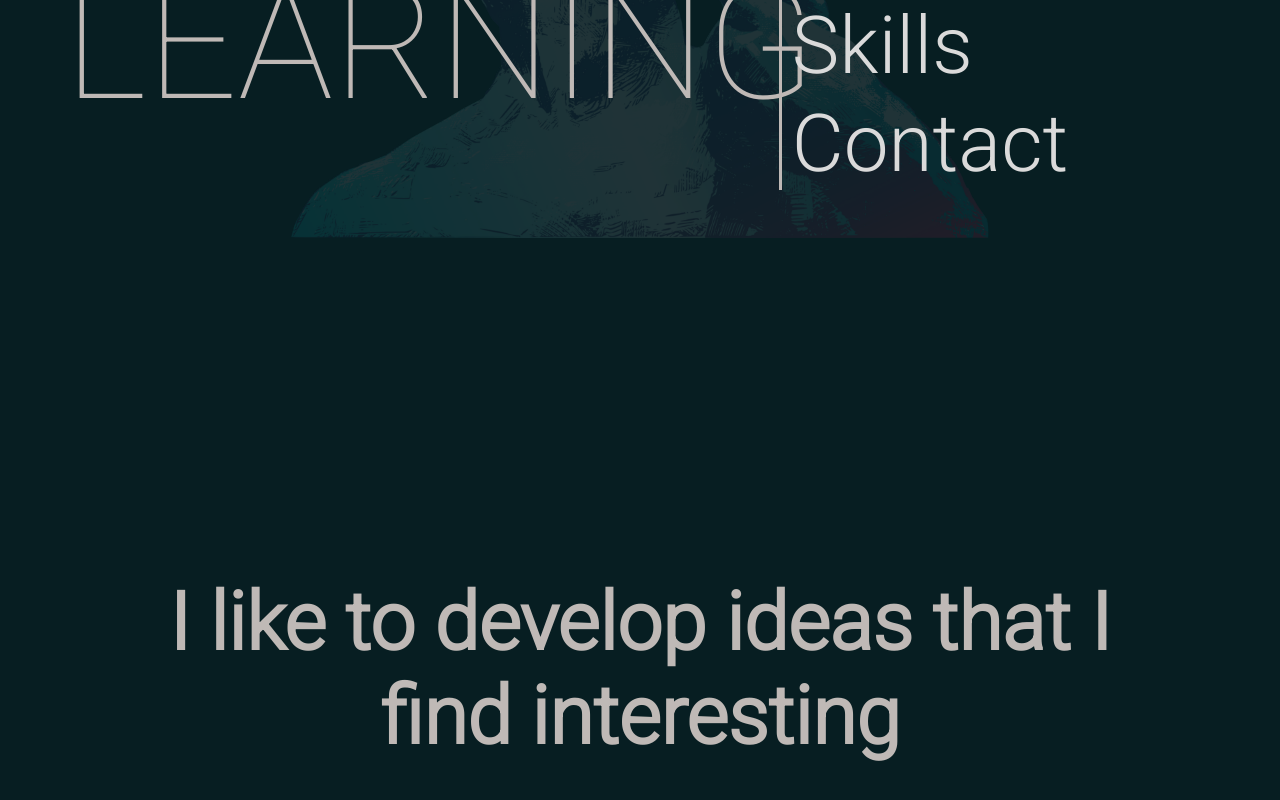
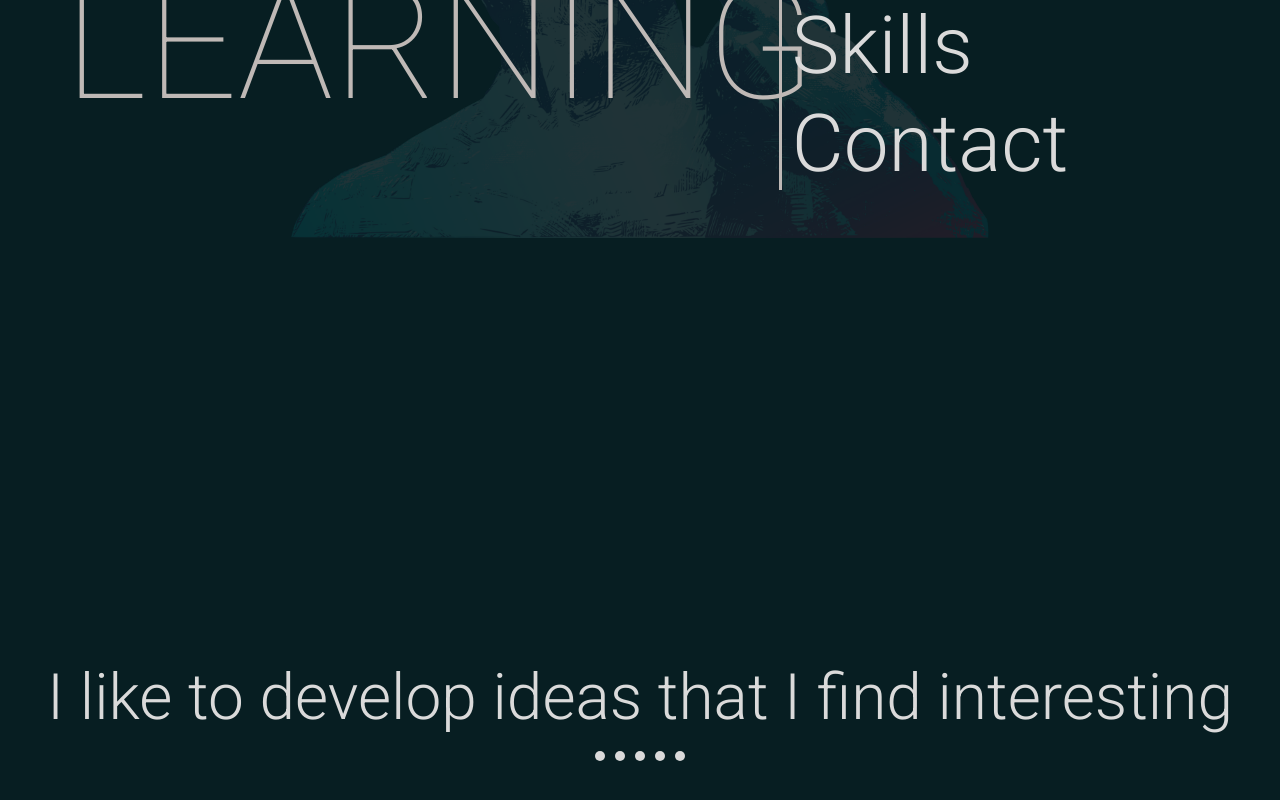
Before and after one commit to PrenholatoChris/Site, a React (Vite) app: page / in a window 1280 px wide. Shown: the part 410-1210 px from the top of the page. Built offline with nearby package versions, Linux system fonts and the light colour scheme; no server answers.

Commit message:
funciona pf

```diff
--- a/package.json
+++ b/package.json
@@ -1,7 +1,7 @@
 {
   "name": "site",
   "private": true,
-  "version": "0.1.0",
+  "version": "0.0.0",
   "type": "module",
   "homepage": "https://prenholatochris.github.io/prenholatochris.github.io",
   "scripts": {
--- a/src/IntroductionPage/Introduction.css
+++ b/src/IntroductionPage/Introduction.css
@@ -2,14 +2,14 @@
     background-color: var(--bg-color1);
     display: flex;
     justify-content: center;
-
+    height: 100vh;
+    align-items: center;
 }
 
-.Introduction h1{
+.Introduction span{
+    align-self: center;
+    font-size: var(--font-size-big);
     width: 80%;
-    align-self: center;
-    text-align: center;
-    font-size: var(--font-size-big);
 
     animation-name: head;
     animation-duration: 5s;
@@ -22,3 +22,16 @@
     90% {opacity:1;}
     100% {opacity:0;}
 }
+
+.Introduction .box{
+    display: flex;
+    justify-content: center;
+    margin-top: 1rem;
+    gap: 10px;
+}
+.Introduction .dots{
+    width: 10px;
+    height: 10px;
+    border-radius: 100%;
+    background-color: var(--font-color1);
+}
--- a/src/IntroductionPage/Introduction.jsx
+++ b/src/IntroductionPage/Introduction.jsx
@@ -35,7 +35,7 @@ function Introduction() {
     //   index = Math.floor(Math.random() * messages.length);
     // }
 
-    if(index >= messages.length){
+    if(index >= messages.length-1){
       index = 0
     }
     else{
@@ -57,7 +57,16 @@ function Introduction() {
 
   return (
     <div id='Introduction' className="Introduction bg-image">
-      <h1 onClick={shuffle}>{message}</h1>
+      <div>
+        <span onClick={shuffle}>{message}</span>
+        <div className='box'>
+          <div className="dots"></div>
+          <div className="dots"></div>
+          <div className="dots"></div>
+          <div className="dots"></div>
+          <div className="dots"></div>
+        </div>
+      </div>
     </div>
   )
 }
--- a/src/index.css
+++ b/src/index.css
@@ -4,7 +4,7 @@
   --bg-color2: #28a49e;
   --font-colorTitle: #bfb9b6;
   --font-color1: #dadada;
-  --font-size-big: 5rem;
+  --font-size-big: 4rem;
   --font-size-title: 1.5rem;
   --font-size-text: 20px;
 
```
Also changed, not shown: 3 other files (tests, documents, lock files or other folders).
